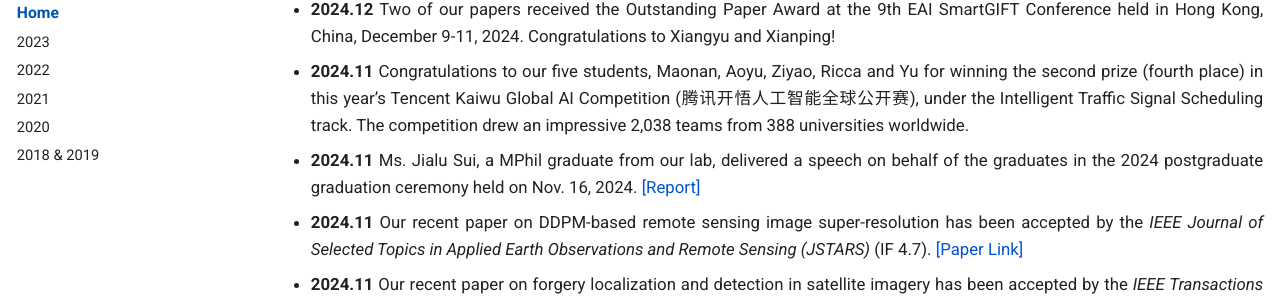
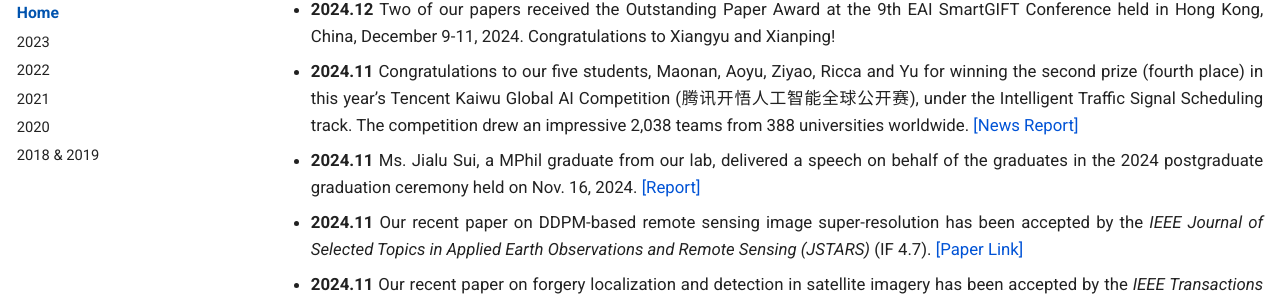
Before and after one commit to Traffic-Alpha/Sensing-Communication4Smart-City, an MkDocs documentation site: the page built from docs/index.md, in a window 1280 px wide and 900 px high, scrolled down 397 px. Shown: the part 145-446 px from the top of the window. Built offline with MkDocs 1.6.1 and Material for MkDocs 9.7.7, drawn with Linux system fonts in a browser that asks for light colours.

Commit message:
add link

```diff
--- a/docs/index.md
+++ b/docs/index.md
@@ -7,7 +7,7 @@
 # **News**
 - **2024.12** Congratulations to our second-year Ph.D. student, Mr. Aoyu Pang, for securing a six-month internship at Bell Labs, France! During his internship, he will focus on RL-based optimization. Aoyu becomes the third Ph.D. student from our team to intern at Bell Labs, France.
 - **2024.12** Two of our papers received the Outstanding Paper Award at the 9th EAI SmartGIFT Conference held in Hong Kong, China, December 9-11, 2024. Congratulations to Xiangyu and Xianping!
-- **2024.11** Congratulations to our five students, Maonan, Aoyu, Ziyao, Ricca and Yu for winning the second prize (fourth place) in this year’s Tencent Kaiwu Global AI Competition (腾讯开悟人工智能全球公开赛), under the Intelligent Traffic Signal Scheduling track. The competition drew an impressive 2,038 teams from 388 universities worldwide.
+- **2024.11** Congratulations to our five students, Maonan, Aoyu, Ziyao, Ricca and Yu for winning the second prize (fourth place) in this year’s Tencent Kaiwu Global AI Competition (腾讯开悟人工智能全球公开赛), under the Intelligent Traffic Signal Scheduling track. The competition drew an impressive 2,038 teams from 388 universities worldwide. [[News Report]](https://mp.weixin.qq.com/s/vZrbnT8KM0Vuen5QrZHAxQ)
 - **2024.11** Ms. Jialu Sui, a MPhil graduate from our lab, delivered a speech on behalf of the graduates in the 2024 postgraduate graduation ceremony held on Nov. 16, 2024. [[Report]](https://mp.weixin.qq.com/s/CfArulHxwJeMIiKWHgX8wg)
 - **2024.11** Our recent paper on DDPM-based remote sensing image super-resolution has been accepted by the *IEEE Journal of Selected Topics in Applied Earth Observations and Remote Sensing (JSTARS)* (IF 4.7). [[Paper Link]](https://ieeexplore.ieee.org/document/10763472)
 - **2024.11** Our recent paper on forgery localization and detection in satellite imagery has been accepted by the *IEEE Transactions on Geoscience and Remote Sensing (TGRS)* (IF 7.5).  [[Paper Link]](https://ieeexplore.ieee.org/document/10756746)
```
Also changed, not shown: 1 other file.
